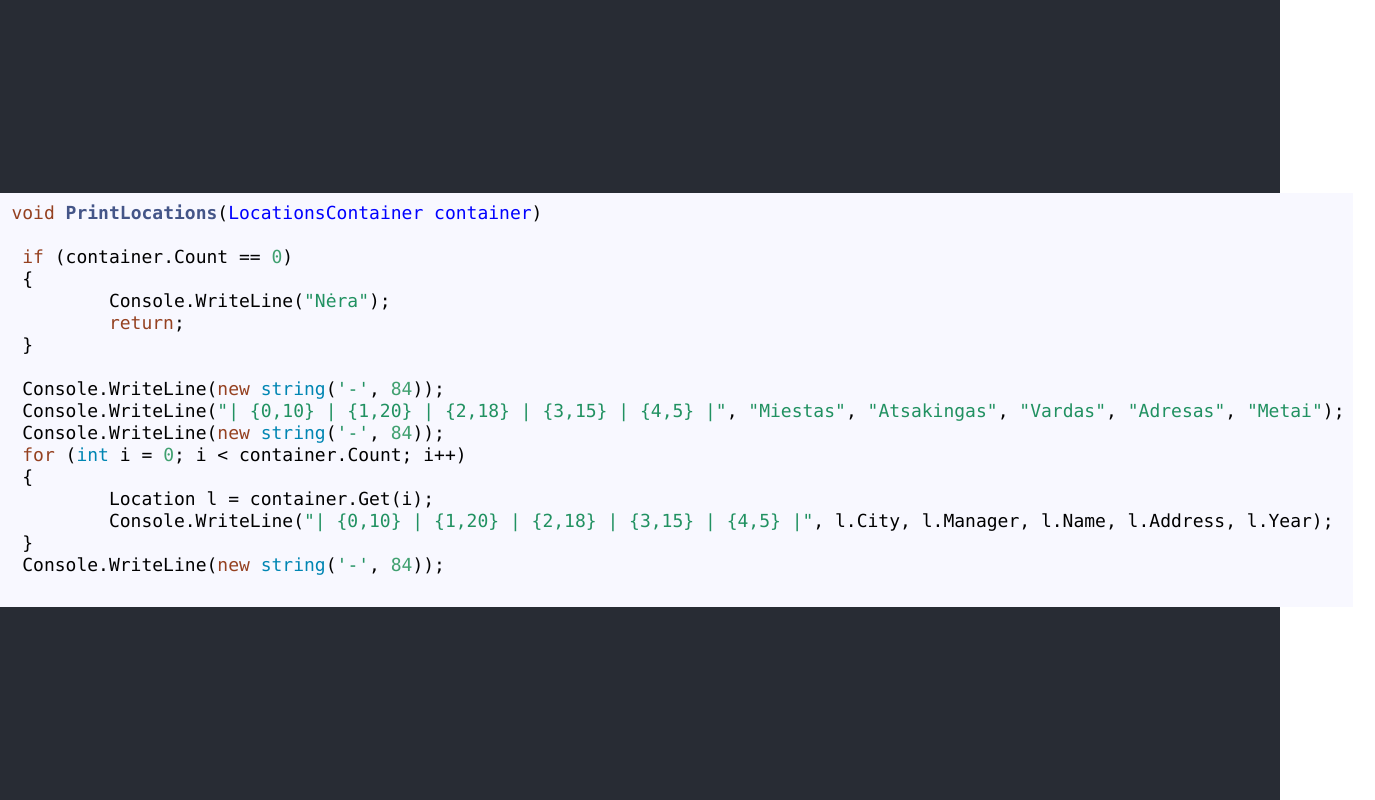
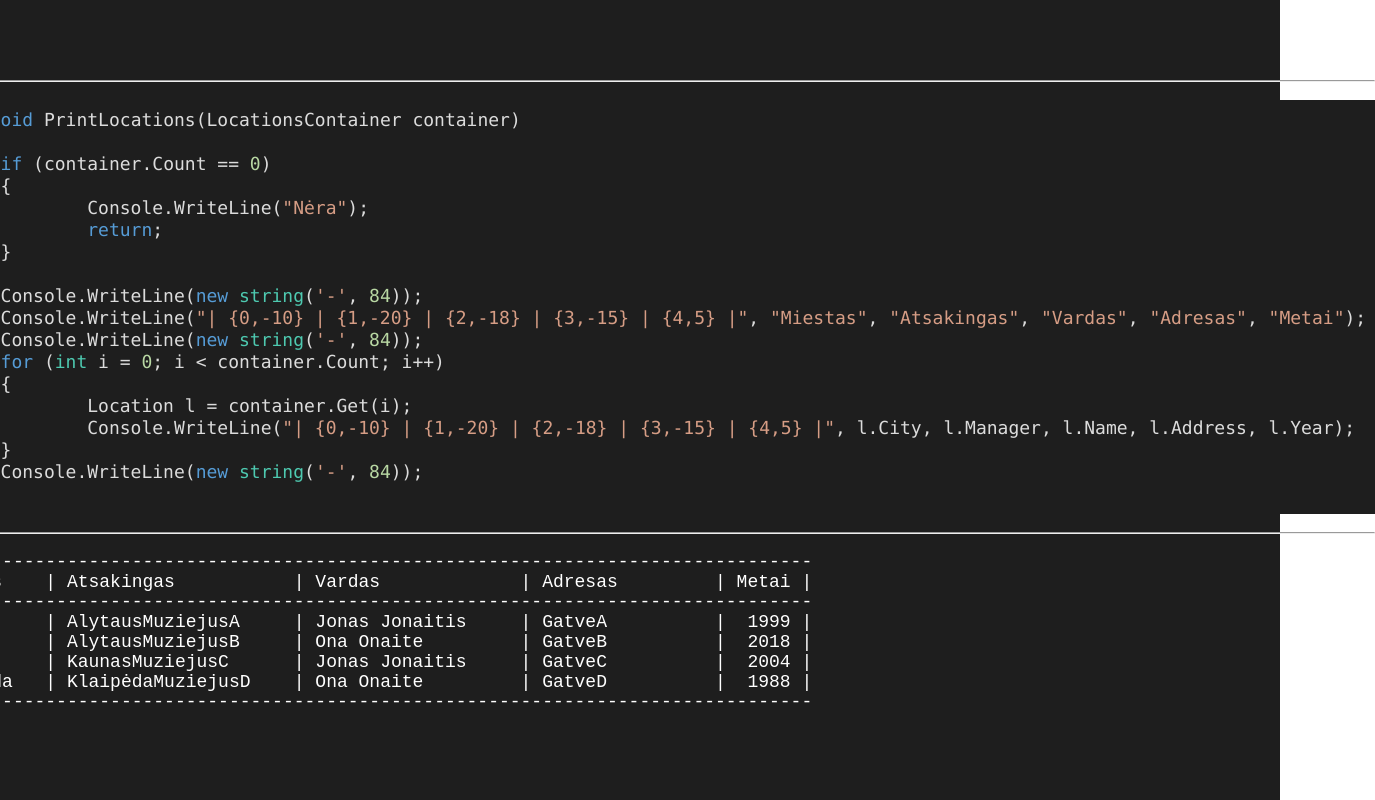
Before and after one commit to RokasPuzonas/table-method-generator, a React (Create React App) app: page / in a window 1280 px wide. Shown: the whole page, 1375 px wide, since content can reach past the window. Built offline with nearby package versions, Linux system fonts and the light colour scheme.

Commit message:
feat: render a table given a definition

```diff
--- a/src/App.css
+++ b/src/App.css
@@ -10,7 +10,8 @@
 }
 
 .App {
-  background-color: #282c34;
+  background-color: #1E1E1E;
+	color: #CAD6DC;
   min-height: 100vh;
   display: flex;
   flex-direction: column;
--- a/src/App.tsx
+++ b/src/App.tsx
@@ -1,15 +1,16 @@
-import React, { useState } from 'react';
 import './App.css';
-import TableMethodCode from './TableMethodCode';
-
-export interface TableDefinition {
-	names?: string[]
-	fields?: (string|undefined)[]
-	widths?: (number|undefined)[]
-	alighments?: ("left"|"right")[]
-}
+import TableMethodCodeBlock from './TableMethodCodeBlock';
+import { TableDefinition } from './TableMethodGenerator';
+import TableRenderer from './TableRenderer';
 
 function App() {
+	let definition: TableDefinition = {
+		names: ["Miestas", "Atsakingas", "Vardas", "Adresas", "Metai"],
+		fields: ["City", "Manager", "Name", "Address", "Year"],
+		widths: [10, 20, 18, 15, 5],
+		alignments: ["left", "left", "left", "left", "right"]
+	}
+
 	let data = {
 		method_name: "PrintLocations",
 		empty_message: "Nėra",
@@ -18,17 +19,23 @@ function App() {
 		entry_name: "l",
 		entry_type: "Location",
 
-		definition: {
-			names: ["Miestas", "Atsakingas", "Vardas", "Adresas", "Metai"],
-			fields: ["City", "Manager", "Name", "Address", "Year"],
-			widths: [10, 20, 18, 15, 5]
-		}
+		definition
 	};
+
+	let test_entries = [
+		["Alytus", "AlytausMuziejusA", "Jonas Jonaitis", "GatveA", "1999"],
+		["Alytus", "AlytausMuziejusB", "Ona Onaite", "GatveB", "2018"],
+		["Kaunas", "KaunasMuziejusC", "Jonas Jonaitis", "GatveC", "2004"],
+		["Klaipėda", "KlaipėdaMuziejusD", "Ona Onaite", "GatveD", "1988"],
+	];
 
   return (
     <div className="App">
-			{TableMethodCode(data)}
 			<main>
+				<hr />
+				{TableMethodCodeBlock(data)}
+				<hr />
+				<TableRenderer definition={definition} entries={test_entries} />
 			</main>
     </div>
   );
--- a/src/TableMethodCode.tsx
+++ /dev/null
@@ -1,103 +0,0 @@
-import SyntaxHighlighter from 'react-syntax-highlighter';
-import { docco } from 'react-syntax-highlighter/dist/esm/styles/hljs';
-import { TableDefinition } from './App';
-
-export interface TableMethodGeneratorProps {
-	definition: TableDefinition
-
-	method_name?: string
-	empty_message?: string
-
-	container_type?: string
-	container_name?: string
-	entry_type?: string
-	entry_name?: string
-}
-
-function generateTableMethod(props: TableMethodGeneratorProps): string {
-	const section_names = props.definition.names || []
-	const method_name = props.method_name || "PrintTable"
-	if (section_names.length == 0) {
-		return `static void ${method_name}()\n{\n}`;
-	}
-
-	const empty_message = props.empty_message || "Empty"
-	const container_name = props.container_name || "container"
-	const container_type = props.container_type || "Container"
-	const entry_name = props.entry_name || "e"
-	const entry_type = props.entry_type || "Entry"
-	const section_widths = props.definition.widths || []
-	const section_alignments = props.definition.alighments || []
-	const section_fields = props.definition.fields || []
-
-	// Total width
-	let total_width = 0
-	for (let i = 0; i < section_names.length; i++) {
-		const section = section_names[i]
-		total_width += section_widths[i] || section.length
-	}
-	total_width += 2 + 2;
-	total_width += 3*(section_names.length-1);
-
-	// Table row
-	let row_components: string[] = []
-	for (let i = 0; i < section_names.length; i++) {
-		const section = section_names[i]
-		const width = section_widths[i] || section.length
-		const alighment = section_alignments[i] || "right"
-		if (alighment == "left") {
-			row_components.push(`{${i},-${width}}`)
-		} else {
-			row_components.push(`{${i},${width}}`)
-		}
-	}
-
-	let table_row = "";
-	if (row_components.length > 0) {
-		table_row = "| " + row_components.join(" | ") + " |"
-	}
-
-	// Section names
-	const joined_names = section_names.map((n) => `"${n}"`).join(", ")
-
-	// Section fields
-	const formatted_fields = []
-	for (let i = 0; i < section_names.length; i++) {
-		if (section_fields[i]) {
-			formatted_fields.push(`${entry_name}.${section_fields[i]}`)
-		} else {
-			formatted_fields.push(`"-"`)
-		}
-	}
-	const joined_fields = formatted_fields.join(", ")
-
-	// Final code string
-	return `static void ${method_name}(${container_type} ${container_name})\n{
-	if (${container_name}.Count == 0)
-	{
-		Console.WriteLine("${empty_message}");
-		return;
-	}
-
-	Console.WriteLine(new string('-', ${total_width}));
-	Console.WriteLine("${table_row}", ${joined_names});
-	Console.WriteLine(new string('-', ${total_width}));
-	for (int i = 0; i < ${container_name}.Count; i++)
-	{
-		${entry_type} ${entry_name} = ${container_name}.Get(i);
-		Console.WriteLine("${table_row}", ${joined_fields});
-	}
-	Console.WriteLine(new string('-', ${total_width}));\n}`;
-}
-
-function TableMethodCode(props: TableMethodGeneratorProps) {
-	return (
-		<div>
-			<SyntaxHighlighter language="csharp" style={docco}>
-				{generateTableMethod(props)}
-			</SyntaxHighlighter>
-		</div>
-	)
-}
-
-export default TableMethodCode
--- /dev/null
+++ b/src/TableMethodCodeBlock.tsx
@@ -0,0 +1,16 @@
+import { Light as SyntaxHighlighter } from 'react-syntax-highlighter';
+import csharp from 'react-syntax-highlighter/dist/esm/languages/hljs/csharp';
+import { vs2015 } from 'react-syntax-highlighter/dist/esm/styles/hljs';
+import { generate, TableMethodGeneratorOptions } from './TableMethodGenerator';
+
+SyntaxHighlighter.registerLanguage('csharp', csharp);
+
+function TableMethodCodeBlock(props: TableMethodGeneratorOptions) {
+	return (
+		<SyntaxHighlighter language="csharp" style={vs2015}>
+			{generate(props)}
+		</SyntaxHighlighter>
+	)
+}
+
+export default TableMethodCodeBlock
--- /dev/null
+++ b/src/TableMethodGenerator.ts
@@ -0,0 +1,146 @@
+type Alignment = "left"|"right"
+
+export interface TableDefinition {
+	names?: string[]
+	fields?: (string|undefined)[]
+	widths?: (number|undefined)[]
+	alignments?: (Alignment|undefined)[]
+}
+
+export interface TableMethodGeneratorOptions {
+	definition: TableDefinition
+
+	method_name?: string
+	empty_message?: string
+
+	container_type?: string
+	container_name?: string
+	entry_type?: string
+	entry_name?: string
+}
+
+function get_total_width(definition: TableDefinition): number {
+	let names = definition.names || []
+	if (names.length == 0) { return 0; }
+
+	let total_width = 0
+	let widths = definition.widths || []
+	for (let i = 0; i < names.length; i++) {
+		const name = names[i]
+		total_width += widths[i] || name.length
+	}
+	total_width += 2 + 2;
+	total_width += 3*(names.length-1);
+
+	return total_width;
+}
+
+export function generate(options: TableMethodGeneratorOptions): string {
+	const section_names = options.definition.names || []
+	const method_name = options.method_name || "PrintTable"
+	if (section_names.length == 0) {
+		return `static void ${method_name}()\n{\n}`;
+	}
+
+	const empty_message = options.empty_message || "Empty"
+	const container_name = options.container_name || "container"
+	const container_type = options.container_type || "Container"
+	const entry_name = options.entry_name || "e"
+	const entry_type = options.entry_type || "Entry"
+	const section_widths = options.definition.widths || []
+	const section_alignments = options.definition.alignments || []
+	const section_fields = options.definition.fields || []
+
+	// Total width
+	const total_width = get_total_width(options.definition)
+
+	// Table row
+	let row_components: string[] = []
+	for (let i = 0; i < section_names.length; i++) {
+		const section = section_names[i]
+		const width = section_widths[i] || section.length
+		const alighment = section_alignments[i] || "right"
+		if (alighment == "left") {
+			row_components.push(`{${i},-${width}}`)
+		} else {
+			row_components.push(`{${i},${width}}`)
+		}
+	}
+
+	let table_row = "";
+	if (row_components.length > 0) {
+		table_row = "| " + row_components.join(" | ") + " |"
+	}
+
+	// Section names
+	const joined_names = section_names.map((n) => `"${n}"`).join(", ")
+
+	// Section fields
+	const formatted_fields = []
+	for (let i = 0; i < section_names.length; i++) {
+		if (section_fields[i]) {
+			formatted_fields.push(`${entry_name}.${section_fields[i]}`)
+		} else {
+			formatted_fields.push(`"-"`)
+		}
+	}
+	const joined_fields = formatted_fields.join(", ")
+
+	// Final code string
+	return `static void ${method_name}(${container_type} ${container_name})\n{
+	if (${container_name}.Count == 0)
+	{
+		Console.WriteLine("${empty_message}");
+		return;
+	}
+
+	Console.WriteLine(new string('-', ${total_width}));
+	Console.WriteLine("${table_row}", ${joined_names});
+	Console.WriteLine(new string('-', ${total_width}));
+	for (int i = 0; i < ${container_name}.Count; i++)
+	{
+		${entry_type} ${entry_name} = ${container_name}.Get(i);
+		Console.WriteLine("${table_row}", ${joined_fields});
+	}
+	Console.WriteLine(new string('-', ${total_width}));\n}`;
+}
+
+function render_table_row(definition: TableDefinition, entry: string[]): string {
+	let names = definition.names || []
+	if (names.length == 0) { return ""; }
+
+	const columns: string[] = []
+	const alighments = definition.alignments || []
+	const widths = definition.widths || []
+	for (let i = 0; i < names.length; i++) {
+		const value = entry[i] || "";
+		const alighment = alighments[i] || "right"
+		const width = widths[i] || names[i].length
+
+		const filler = " ".repeat(Math.max(width - value.length, 0));
+		if (alighment == "left") {
+			columns.push(value + filler);
+		} else {
+			columns.push(filler + value);
+		}
+	}
+	return "| " + columns.join(" | ") + " |"
+}
+
+export function render_table(definition: TableDefinition, entries: string[][]): string {
+	if (!definition.names) {return ""; }
+
+	const total_width = get_total_width(definition)
+	const seperator = "-".repeat(total_width)
+
+	const lines = []
+	lines.push(seperator)
+	lines.push(render_table_row(definition, definition.names))
+	lines.push(seperator)
+	for (let i = 0; i < entries.length; i++) {
+		lines.push(render_table_row(definition, entries[i]))
+	}
+	lines.push(seperator)
+
+	return lines.join("\n")
+}
--- /dev/null
+++ b/src/TableRenderer.tsx
@@ -0,0 +1,16 @@
+import { render_table, TableDefinition } from "./TableMethodGenerator"
+
+export interface TableRendererProps {
+	definition: TableDefinition,
+	entries: string[][]
+}
+
+function TableRenderer(props: TableRendererProps) {
+	return (
+		<pre>
+			{render_table(props.definition, props.entries)}
+		</pre>
+	)
+}
+
+export default TableRenderer
```
